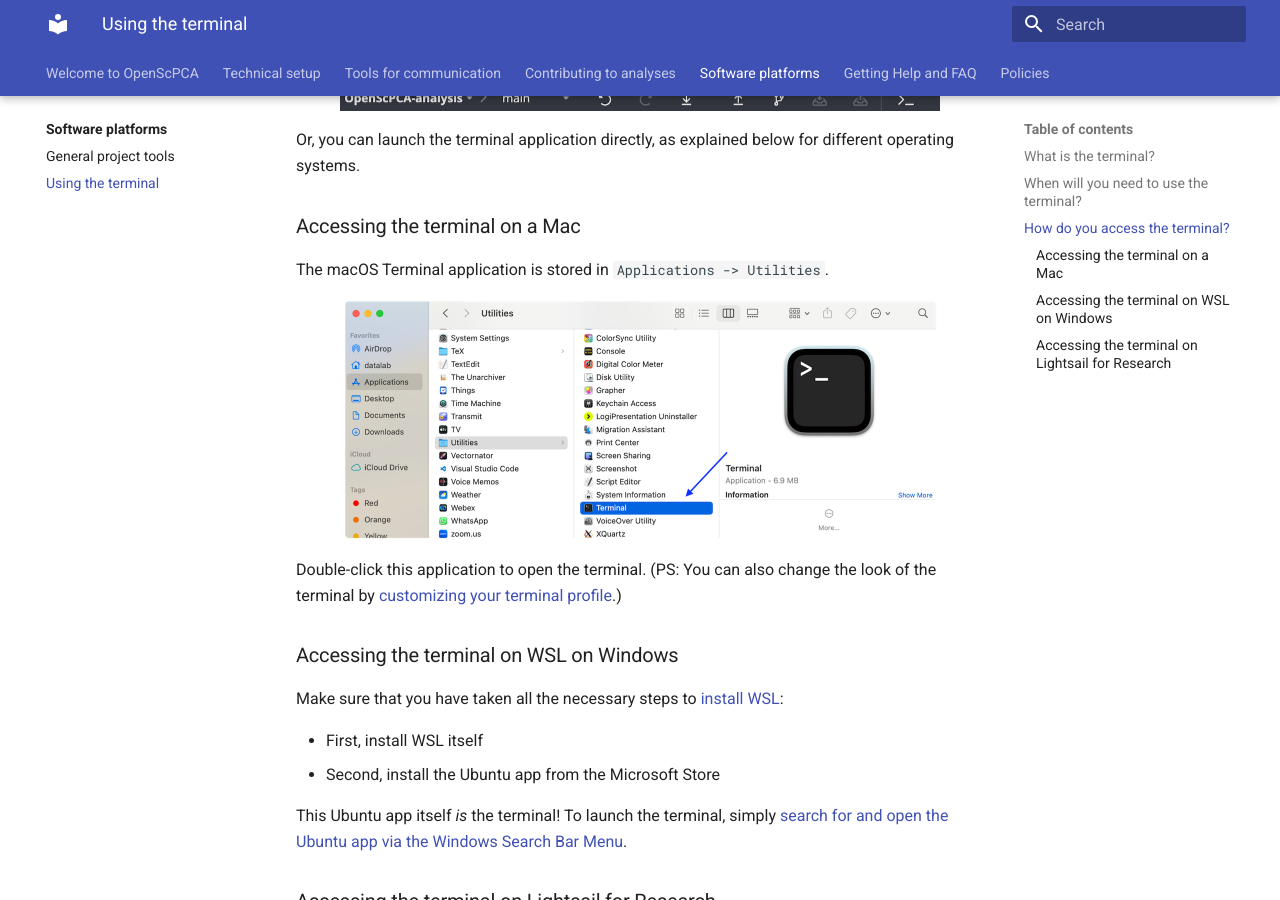
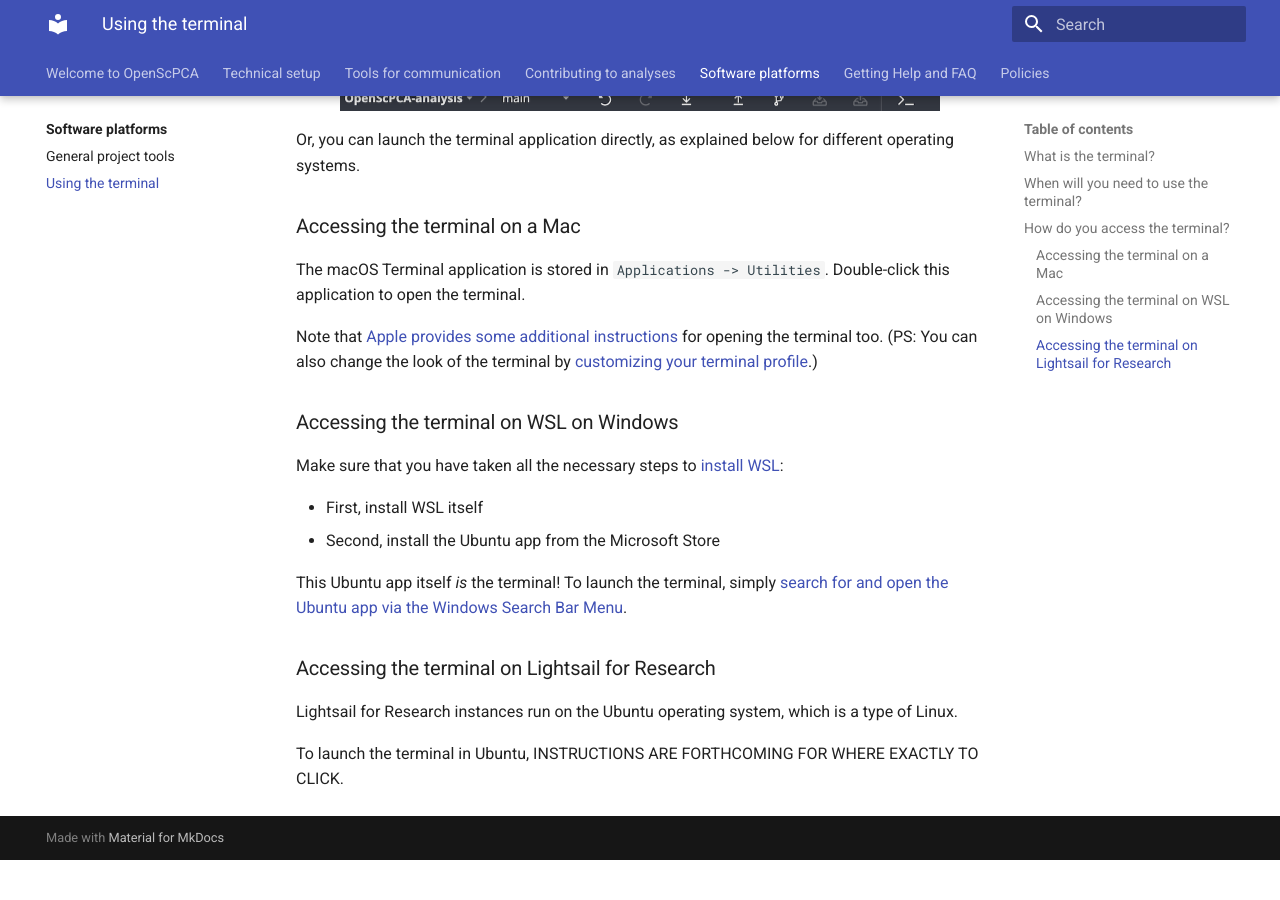
Before and after one commit to AlexsLemonade/OpenScPCA-analysis, an MkDocs documentation site: the page built from docs/software-platforms/general-tools/using-the-terminal.md, in a window 1280 px wide and 900 px high, scrolled down 1453 px. Built offline with MkDocs 1.6.1 and Material for MkDocs 9.7.7, drawn with Linux system fonts in a browser that asks for light colours; after the commit the page ends 2313 px from its top, so only the background shows below that.

Commit message:
no mac image

```diff
--- a/docs/software-platforms/general-tools/using-the-terminal.md
+++ b/docs/software-platforms/general-tools/using-the-terminal.md
@@ -56,12 +56,9 @@
 ### Accessing the terminal on a Mac
 
 The macOS Terminal application is stored in `Applications -> Utilities`.
+Double-click this application to open the terminal.
 
-<figure markdown="span">
-    ![Open the terminal in macOS.](../../img/launch-terminal-mac.png){width="600"}
-</figure>
-
-Double-click this application to open the terminal.
+Note that [Apple provides some additional instructions](https://support.apple.com/guide/terminal/open-or-quit-terminal-apd5265185d-f365-44cb-8b09-71a064a42125/mac) for opening the terminal too.
 (PS: You can also change the look of the terminal by [customizing your terminal profile](https://support.apple.com/guide/terminal/profiles-change-terminal-windows-trml107/mac).)
 
 
```
Also changed, not shown: docs/img/launch-terminal-mac.png (deleted).
